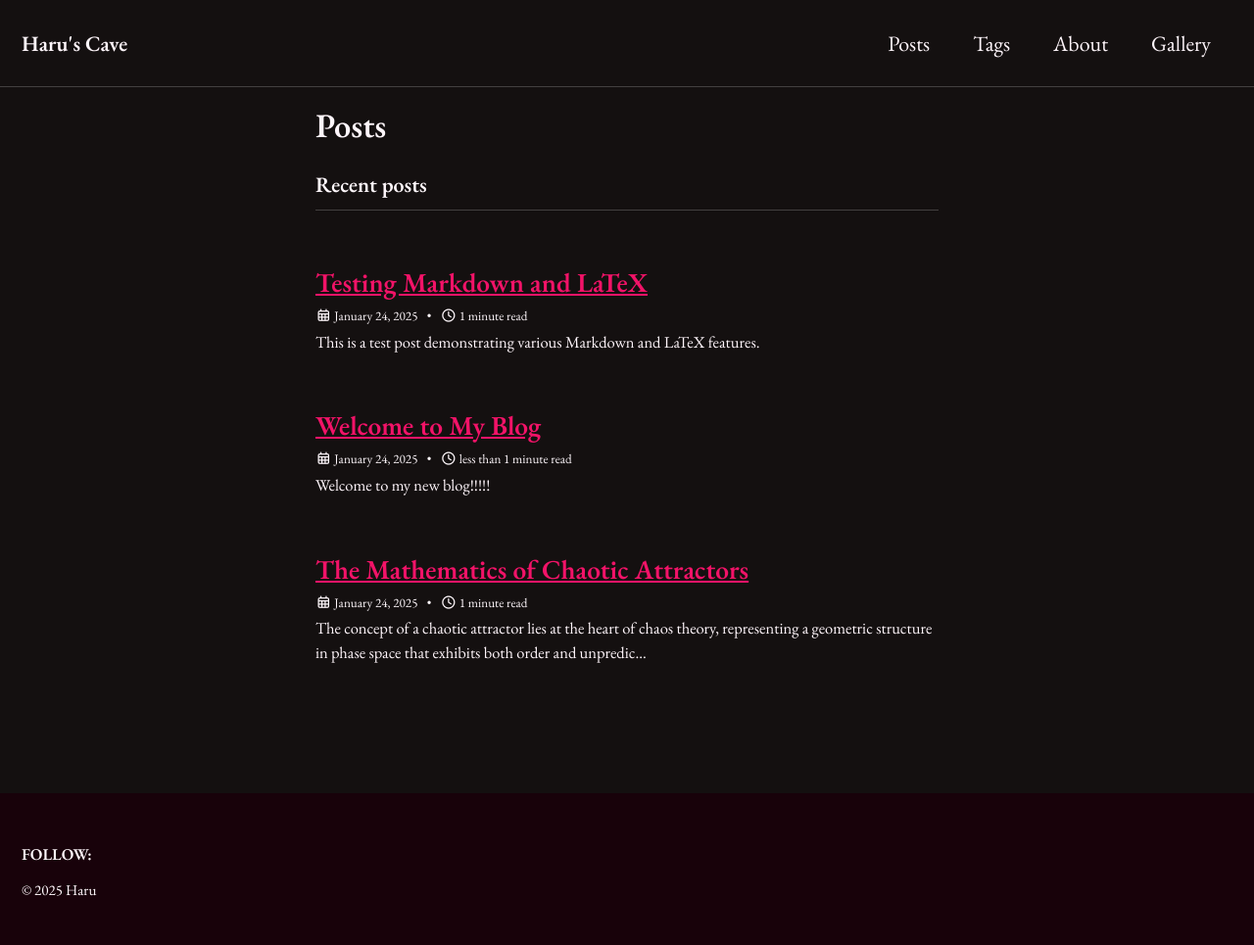
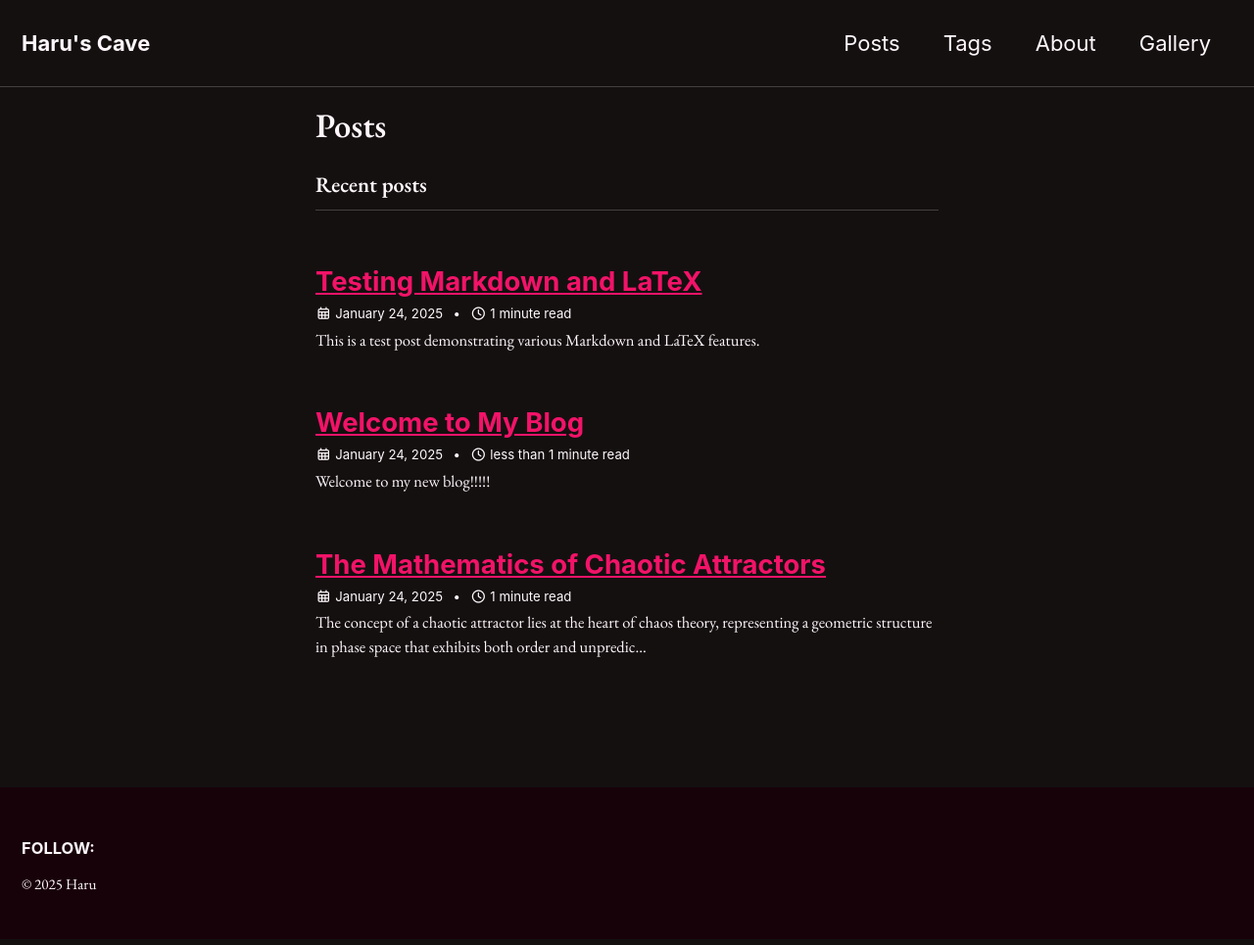
Before and after one commit to hxxru-u/hxxru-u.github.io, a Jekyll site: the page built from _pages/posts.md, in a window 1280 px wide. Shown: the whole page at 98% size. Built offline with Jekyll 4.4.1, drawn with Linux system fonts in a browser that asks for light colours; cached includes are drawn as plain includes.

Commit message:
Properly override theme font variables in _variables.scss

```diff
--- a/_sass/minimal-mistakes/_variables.scss
+++ b/_sass/minimal-mistakes/_variables.scss
@@ -16,7 +16,7 @@
 $indent-var: 1.3em !default;
 
 /* system typefaces */
-$serif: Georgia, Times, serif !default;
+$serif: "EB Garamond", Georgia, Times, serif !default;
 $sans-serif: -apple-system, BlinkMacSystemFont, "Roboto", "Segoe UI",
   "Helvetica Neue", "Lucida Grande", Arial, sans-serif !default;
 $monospace: Monaco, Consolas, "Lucida Console", monospace !default;
@@ -30,10 +30,10 @@
 $times: Times, serif !default;
 $bodoni: "Bodoni MT", serif !default;
 $calisto: "Calisto MT", serif !default;
-$garamond: Garamond, serif !default;
+$garamond: "EB Garamond", Garamond, serif !default;
 
-$global-font-family: $sans-serif !default;
-$header-font-family: $sans-serif !default;
+$global-font-family: $serif !default;
+$header-font-family: $serif !default;
 $caption-font-family: $serif !default;
 
 /* type scale */
--- a/assets/css/main.scss
+++ b/assets/css/main.scss
@@ -4,36 +4,6 @@
 
 @charset "utf-8";
 
-/* Variables */
-$garamond: "EB Garamond", serif;
-
-/* Override theme defaults */
-$serif: $garamond;
-$sans-serif: $garamond;
-$global-font-family: $garamond;
-$header-font-family: $garamond;
-$caption-font-family: $garamond;
-
 /* Import theme */
 @import "minimal-mistakes/skins/{{ site.minimal_mistakes_skin | default: 'default' }}";
 @import "minimal-mistakes";
-
-/* Custom overrides */
-body,
-.page__content,
-.archive,
-.sidebar,
-.author__name,
-.author__bio,
-.page__meta,
-.page__title,
-.archive__item-title,
-.toc__menu {
-  font-family: $garamond !important;
-}
-
-.page__content {
-  p, li, dl {
-    font-family: $garamond !important;
-  }
-}
```
Also changed, not shown: Gemfile.lock (added).
